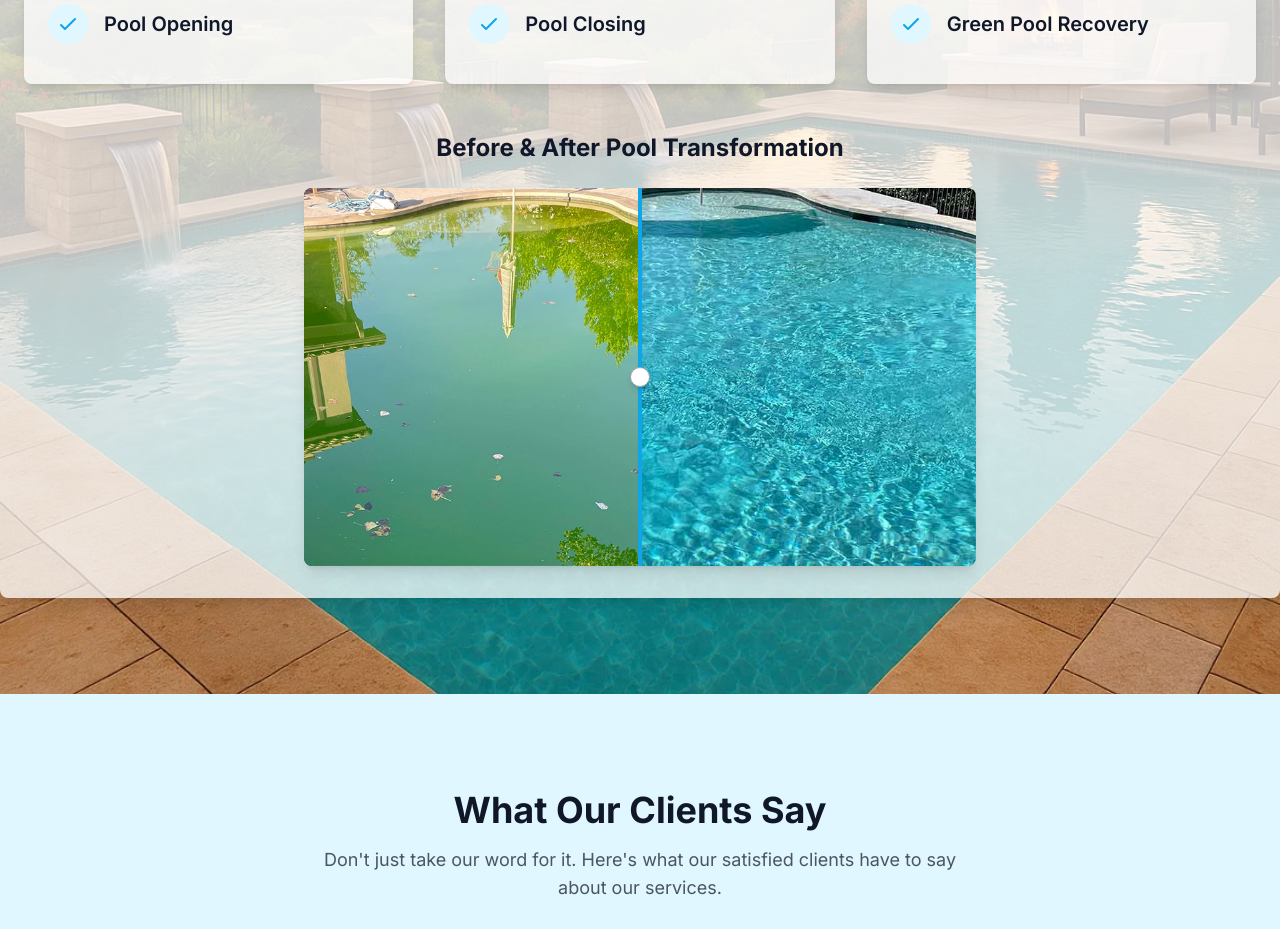
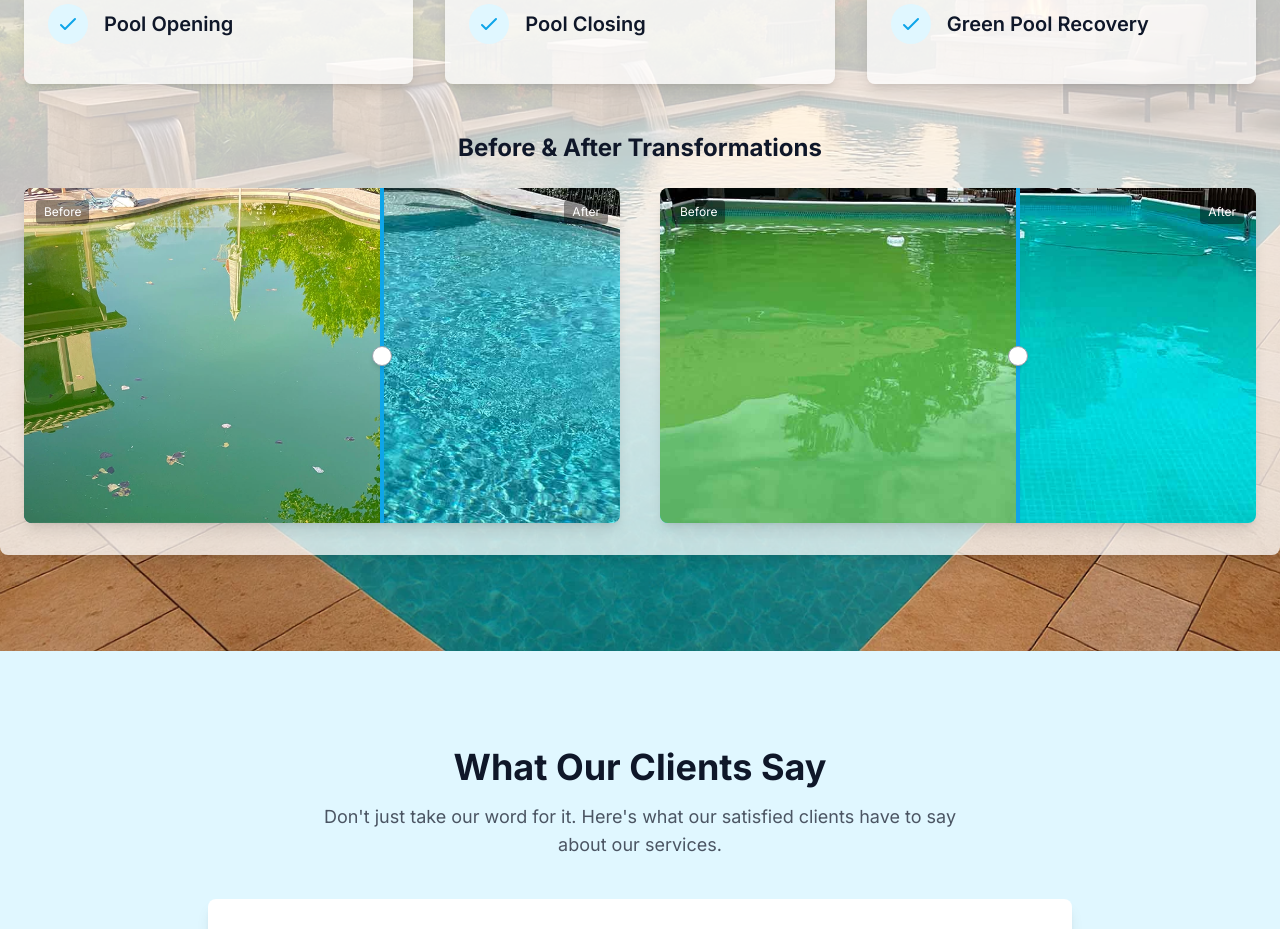
Before and after one commit to jeffholst/atx-pool-and-patio, a React (Vite) app: page / in a window 1280 px wide. Shown: the part 2220-3149 px from the top of the page. Built offline with nearby package versions, Linux system fonts and the light colour scheme.

Commit message:
feat: multiple transformations

```diff
--- a/src/components/Services.tsx
+++ b/src/components/Services.tsx
@@ -1,11 +1,124 @@
 import React, { useRef, useState } from 'react';
 
+type CompareItem = {
+  beforeSrc: string;
+  afterSrc: string;
+  beforeAlt?: string;
+  afterAlt?: string;
+  caption?: string;
+  initial?: number; // starting split %
+};
+
+const BeforeAfterCompare: React.FC<CompareItem> = ({
+  beforeSrc,
+  afterSrc,
+  beforeAlt = 'Before',
+  afterAlt = 'After',
+  caption,
+  initial = 50,
+}) => {
+  const containerRef = useRef<HTMLDivElement>(null);
+  const [sliderX, setSliderX] = useState<number>(initial);
+
+  const clamp = (v: number) => Math.max(0, Math.min(100, v));
+
+  const posToPct = (clientX: number) => {
+    const el = containerRef.current;
+    if (!el) return sliderX;
+    const rect = el.getBoundingClientRect();
+    return clamp(((clientX - rect.left) / rect.width) * 100);
+  };
+
+  const onPointerMove = (clientX: number) => {
+    setSliderX(posToPct(clientX));
+  };
+
+  const handleMouseMove = (e: React.MouseEvent<HTMLDivElement>) => {
+    if ((e.buttons & 1) !== 1) return; // only when primary mouse button down
+    onPointerMove(e.clientX);
+  };
+
+  const handleMouseDown = (e: React.MouseEvent<HTMLDivElement>) => {
+    onPointerMove(e.clientX);
+  };
+
+  const handleTouchMove = (e: React.TouchEvent<HTMLDivElement>) => {
+    if (e.touches.length > 0) onPointerMove(e.touches[0].clientX);
+  };
+
+  const handleKeyDown = (e: React.KeyboardEvent<HTMLDivElement>) => {
+    // Left/Right arrow keys adjust by 2%, Shift+Arrow by 10%
+    const step = e.shiftKey ? 10 : 2;
+    if (e.key === 'ArrowLeft') setSliderX((v) => clamp(v - step));
+    if (e.key === 'ArrowRight') setSliderX((v) => clamp(v + step));
+  };
+
+  return (
+    <figure className="w-full max-w-2xl mx-auto">
+      <div
+        ref={containerRef}
+        onMouseMove={handleMouseMove}
+        onMouseDown={handleMouseDown}
+        onTouchMove={handleTouchMove}
+        onKeyDown={handleKeyDown}
+        role="slider"
+        aria-label="Before and after slider"
+        aria-valuemin={0}
+        aria-valuemax={100}
+        aria-valuenow={Math.round(sliderX)}
+        tabIndex={0}
+        className="relative w-full aspect-video overflow-hidden rounded-lg shadow-lg cursor-ew-resize select-none"
+      >
+        {/* After image (full background) */}
+        <img
+          src={afterSrc}
+          alt={afterAlt}
+          className="absolute inset-0 w-full h-full object-cover"
+        />
+
+        {/* Before image (clipped to sliderX %) */}
+        <div
+          className="absolute inset-0 h-full overflow-hidden pointer-events-none"
+          style={{ width: `${sliderX}%` }}
+        >
+          <img
+            src={beforeSrc}
+            alt={beforeAlt}
+            className="w-full h-full object-cover"
+          />
+        </div>
+
+        {/* Slider line + handle */}
+        <div
+          className="absolute top-0 bottom-0"
+          style={{ left: `${sliderX}%`, transform: 'translateX(-50%)' }}
+        >
+          <div className="w-1 bg-poolblue h-full shadow-sm" />
+          <div className="w-5 h-5 bg-white border border-gray-400 rounded-full absolute top-1/2 left-1/2 -translate-x-1/2 -translate-y-1/2 shadow-md" />
+        </div>
+
+        {/* Labels (optional, subtle) */}
+        <div className="absolute left-3 top-3 text-xs px-2 py-1 rounded bg-black/40 text-white">
+          {beforeAlt}
+        </div>
+        <div className="absolute right-3 top-3 text-xs px-2 py-1 rounded bg-black/40 text-white">
+          {afterAlt}
+        </div>
+      </div>
+      {caption && (
+        <figcaption className="mt-2 text-center text-sm text-gray-600">
+          {caption}
+        </figcaption>
+      )}
+    </figure>
+  );
+};
+
 const Services: React.FC = () => {
-
   const serviceItems = [
     {
       icon: (
-        <svg className="w-6 h-6 text-poolblue" fill="none" stroke="currentColor" viewBox="0 0 24 24" xmlns="http://www.w3.org/2000/svg">
+        <svg className="w-6 h-6 text-poolblue" fill="none" stroke="currentColor" viewBox="0 0 24 24">
           <path strokeLinecap="round" strokeLinejoin="round" strokeWidth={2} d="M5 13l4 4L19 7" />
         </svg>
       ),
@@ -13,7 +126,7 @@ const Services: React.FC = () => {
     },
     {
       icon: (
-        <svg className="w-6 h-6 text-poolblue" fill="none" stroke="currentColor" viewBox="0 0 24 24" xmlns="http://www.w3.org/2000/svg">
+        <svg className="w-6 h-6 text-poolblue" fill="none" stroke="currentColor" viewBox="0 0 24 24">
           <path strokeLinecap="round" strokeLinejoin="round" strokeWidth={2} d="M5 13l4 4L19 7" />
         </svg>
       ),
@@ -21,7 +134,7 @@ const Services: React.FC = () => {
     },
     {
       icon: (
-        <svg className="w-6 h-6 text-poolblue" fill="none" stroke="currentColor" viewBox="0 0 24 24" xmlns="http://www.w3.org/2000/svg">
+        <svg className="w-6 h-6 text-poolblue" fill="none" stroke="currentColor" viewBox="0 0 24 24">
           <path strokeLinecap="round" strokeLinejoin="round" strokeWidth={2} d="M5 13l4 4L19 7" />
         </svg>
       ),
@@ -29,7 +142,7 @@ const Services: React.FC = () => {
     },
     {
       icon: (
-        <svg className="w-6 h-6 text-poolblue" fill="none" stroke="currentColor" viewBox="0 0 24 24" xmlns="http://www.w3.org/2000/svg">
+        <svg className="w-6 h-6 text-poolblue" fill="none" stroke="currentColor" viewBox="0 0 24 24">
           <path strokeLinecap="round" strokeLinejoin="round" strokeWidth={2} d="M5 13l4 4L19 7" />
         </svg>
       ),
@@ -37,7 +150,7 @@ const Services: React.FC = () => {
     },
     {
       icon: (
-        <svg className="w-6 h-6 text-poolblue" fill="none" stroke="currentColor" viewBox="0 0 24 24" xmlns="http://www.w3.org/2000/svg">
+        <svg className="w-6 h-6 text-poolblue" fill="none" stroke="currentColor" viewBox="0 0 24 24">
           <path strokeLinecap="round" strokeLinejoin="round" strokeWidth={2} d="M5 13l4 4L19 7" />
         </svg>
       ),
@@ -45,7 +158,7 @@ const Services: React.FC = () => {
     },
     {
       icon: (
-        <svg className="w-6 h-6 text-poolblue" fill="none" stroke="currentColor" viewBox="0 0 24 24" xmlns="http://www.w3.org/2000/svg">
+        <svg className="w-6 h-6 text-poolblue" fill="none" stroke="currentColor" viewBox="0 0 24 24">
           <path strokeLinecap="round" strokeLinejoin="round" strokeWidth={2} d="M5 13l4 4L19 7" />
         </svg>
       ),
@@ -53,27 +166,25 @@ const Services: React.FC = () => {
     },
   ];
 
-  // --- NEW: Handle mouse movement over comparison
-  const containerRef = useRef<HTMLDivElement>(null);
-  const [sliderX, setSliderX] = useState(50); // default to 50% split
-
-  const handleMouseMove = (e: React.MouseEvent<HTMLDivElement>) => {
-    const container = containerRef.current;
-    if (container) {
-      const bounds = container.getBoundingClientRect();
-      const x = ((e.clientX - bounds.left) / bounds.width) * 100;
-      setSliderX(Math.max(0, Math.min(100, x)));
-    }
-  };
-
-  const handleTouchMove = (e: React.TouchEvent<HTMLDivElement>) => {
-    const container = containerRef.current;
-    if (container && e.touches.length > 0) {
-      const bounds = container.getBoundingClientRect();
-      const x = ((e.touches[0].clientX - bounds.left) / bounds.width) * 100;
-      setSliderX(Math.max(0, Math.min(100, x)));
-    }
-  };
+  // Add as many transformations as you like:
+  const transformations: CompareItem[] = [
+    {
+      beforeSrc: 'green.webp',
+      afterSrc: 'blue.jpg',
+      beforeAlt: 'Before',
+      afterAlt: 'After',
+      caption: '',
+      initial: 60,
+    },
+    {
+      beforeSrc: 'green2.jpg',
+      afterSrc: 'blue2.jpg',
+      beforeAlt: 'Before',
+      afterAlt: 'After',
+      caption: '',
+      initial: 60,
+    },
+  ];
 
   return (
     <section
@@ -105,43 +216,14 @@ const Services: React.FC = () => {
           ))}
         </div>
 
-        {/* Before & After Section */}
+        {/* Multiple Before & After Sections */}
         <div className="mt-12">
-          <h3 className="text-2xl font-bold text-center mb-6">Before &amp; After Pool Transformation</h3>
+          <h3 className="text-2xl font-bold text-center mb-6">Before &amp; After Transformations</h3>
 
-          <div
-            ref={containerRef}
-            onMouseMove={handleMouseMove}
-            onTouchMove={handleTouchMove}
-            className="relative w-full max-w-2xl mx-auto aspect-video overflow-hidden rounded-lg shadow-lg cursor-ew-resize select-none"
-          >
-            {/* Before Image */}
-            <img
-              src="blue.jpg"
-              alt="After"
-              className="absolute inset-0 w-full h-full object-cover"
-            />
-
-            {/* After Image with clip */}
-            <div
-              className="absolute inset-0 h-full overflow-hidden"
-              style={{ width: `${sliderX}%` }}
-            >
-              <img
-                src="green.webp"
-                alt="Before"
-                className="w-full h-full object-cover"
-              />
-            </div>
-
-            {/* Slider Line */}
-            <div
-              className="absolute top-0 bottom-0"
-              style={{ left: `${sliderX}%`, transform: 'translateX(-50%)' }}
-            >
-              <div className="w-1 bg-poolblue h-full shadow-sm" />
-              <div className="w-5 h-5 bg-white border border-gray-400 rounded-full absolute top-1/2 left-1/2 transform -translate-x-1/2 -translate-y-1/2 shadow-md"></div>
-            </div>
+          <div className="grid grid-cols-1 gap-10 md:grid-cols-2">
+            {transformations.map((t, i) => (
+              <BeforeAfterCompare key={i} {...t} />
+            ))}
           </div>
         </div>
       </div>
```
Also changed, not shown: public/blue2.jpg (added), public/green2.jpg (added).
